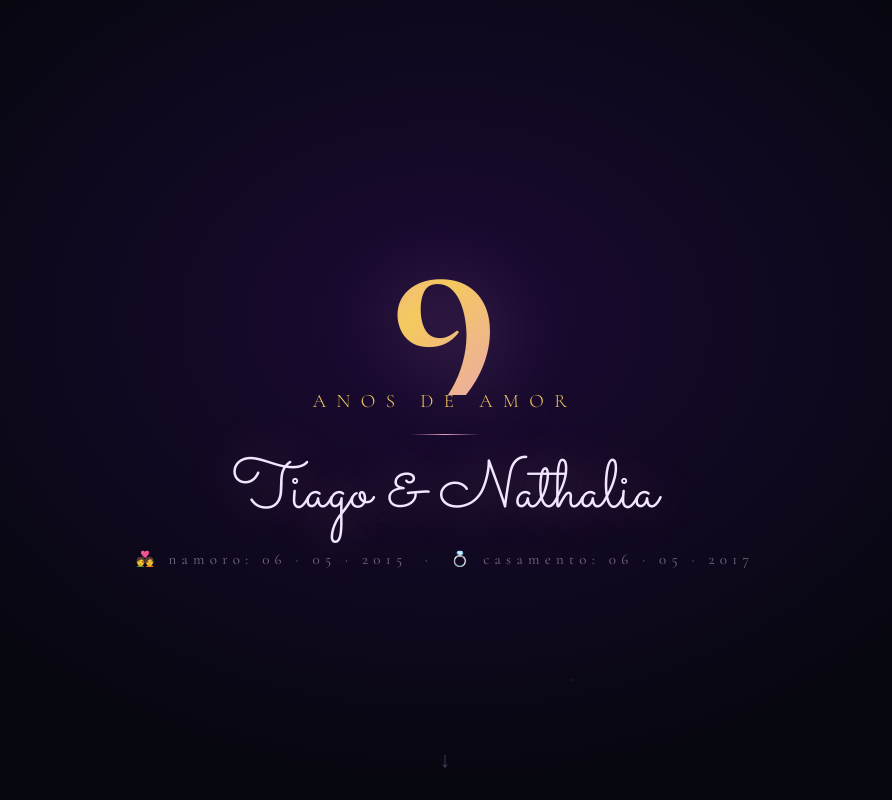
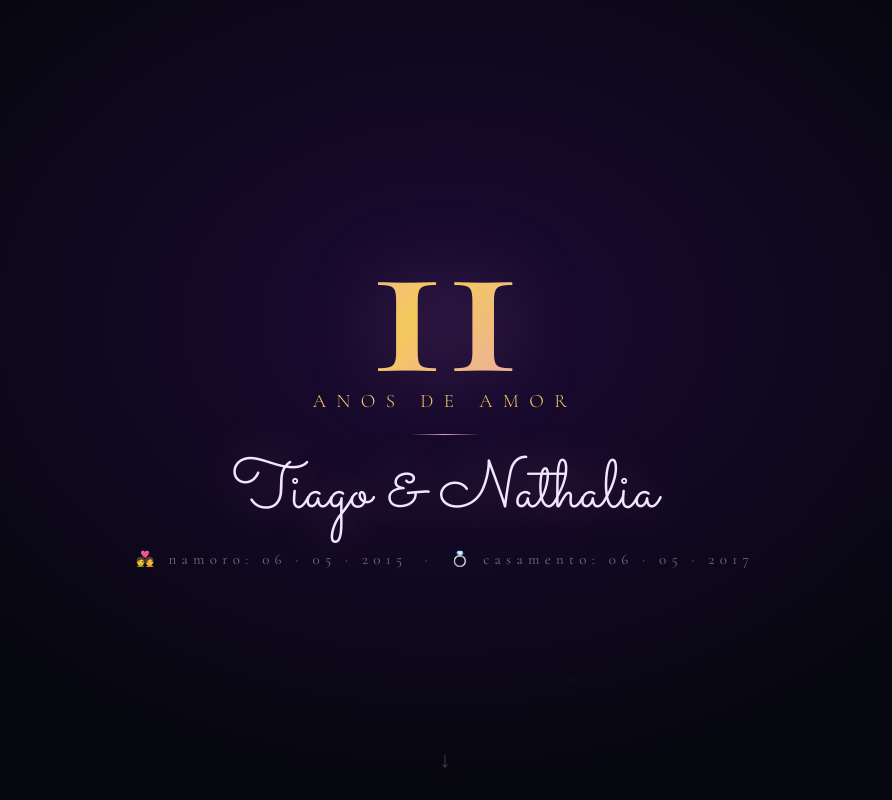
Before and after one commit to tamoaiapp/iaempresa-app, a Next.js app: page /9anos in a window 1280 px wide. Shown: the top 800 px of the page, without its empty margins (195-1087 px from the left). Built offline with nearby package versions, Linux system fonts and the light colour scheme.

Commit message:
fix: hero 11 anos de amor

```diff
--- a/app/9anos/page.tsx
+++ b/app/9anos/page.tsx
@@ -527,7 +527,7 @@ export default function NoveAnos() {
 
         {/* ── Hero ── */}
         <section className="hero">
-          <div className="hero-nine">9</div>
+          <div className="hero-nine">11</div>
           <div className="hero-anos">Anos de Amor</div>
           <div className="hero-div" />
           <div className="hero-names">Tiago &amp; Nathalia</div>
```
